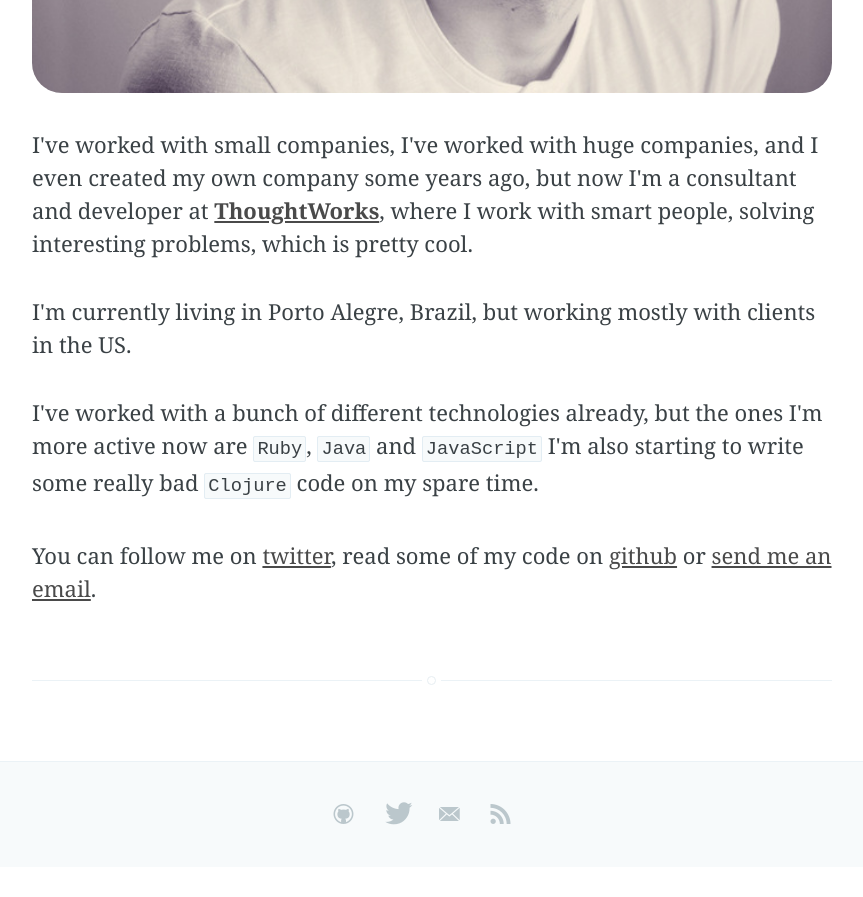
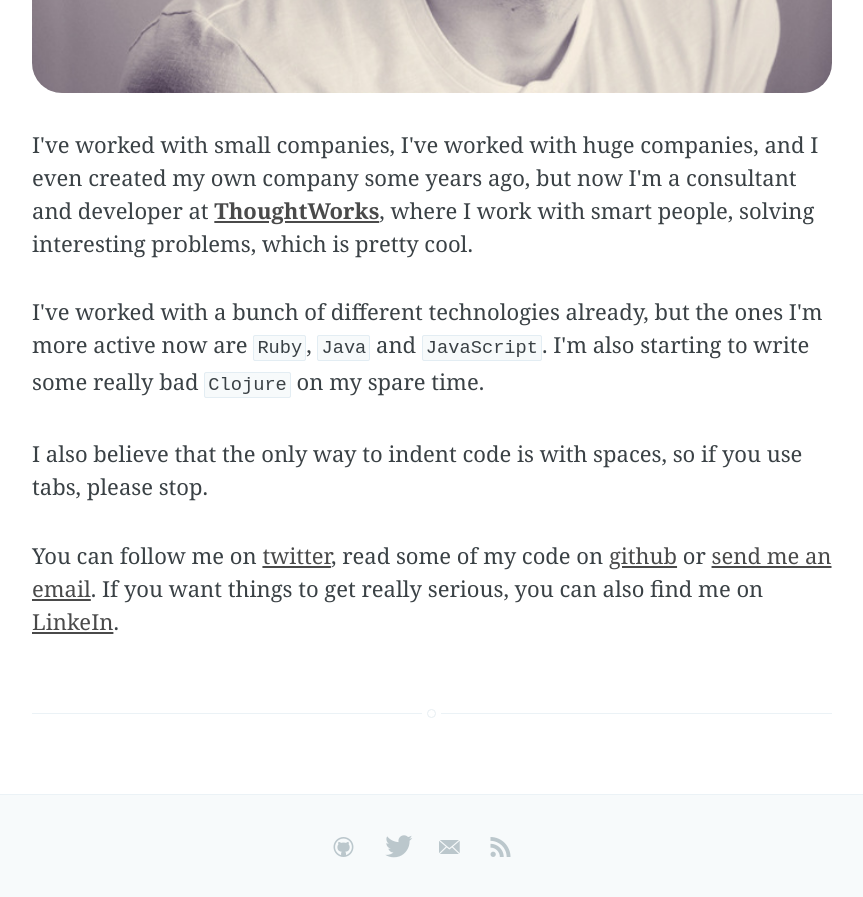
Before and after one commit to brianstorti/brianstorti.github.io, a Jekyll site: the page built from about.html, in a window 1280 px wide and 900 px high, scrolled down 722 px. Shown: the top 897 px of the window, without its empty margins (208-1071 px from the left). Built offline with Jekyll 4.4.1, drawn with Linux system fonts in a browser that asks for light colours; Markdown is read by kramdown in place of the engine named in the settings; before the commit the page ends 1589 px from its top, so only the background shows below that; some of the changed text lies outside the part shown.

Commit message:
update about me

```diff
--- a/about.html
+++ b/about.html
@@ -9,10 +9,10 @@
 
 <main class="content" role="main">
    <article class="post">
-    <h1 class="about-me-title">About me</h1>
+    <h1 class="about-me-title">$whoami</h1>
 
     <p class="about-me-excerpt">
-      Hi, there! My name is <strong>Brian Thomas Storti</strong>, and this is my face:
+      Hi, there! My name is <strong>Brian Thomas Storti</strong>.
     </p>
 
     <img src="/assets/images/profile-big.png" class="rounded-corner-img" />
@@ -25,18 +25,18 @@
     </p>
 
     <p>
-      I'm currently living in Porto Alegre, Brazil, but working mostly with clients in the US.
+      I've worked with a bunch of different technologies already, but the ones I'm more active now are <code>Ruby</code>, <code>Java</code> and <code>JavaScript</code>.
+       I'm also starting to write some really bad <code>Clojure</code> on my spare time.
     </p>
 
     <p>
-      I've worked with a bunch of different technologies already, but the ones I'm more active now are <code>Ruby</code>, <code>Java</code> and <code>JavaScript</code>
-      I'm also starting to write some really bad <code>Clojure</code> code on my spare time.
+      I also believe that the only way to indent code is with spaces, so if you use tabs, please stop.
     </p>
 
     <p>
       You can follow me on <a href="http://twitter.com/brianstorti" target="blank">twitter</a>,
       read some of my code on <a href="http://github.com/brianstorti" target="blank">github</a>
-      or <a href="mailto:brian@brianstorti.com">send me an email</a>.
+      or <a href="mailto:brian@brianstorti.com">send me an email</a>. If you want things to get really serious, you can also find me on <a href="http://br.linkedin.com/in/brianstorti">LinkeIn</a>.
     </p>
   </article>
 </main>
```
Also changed, not shown: other parts of about.html (+1 -1 lines).
